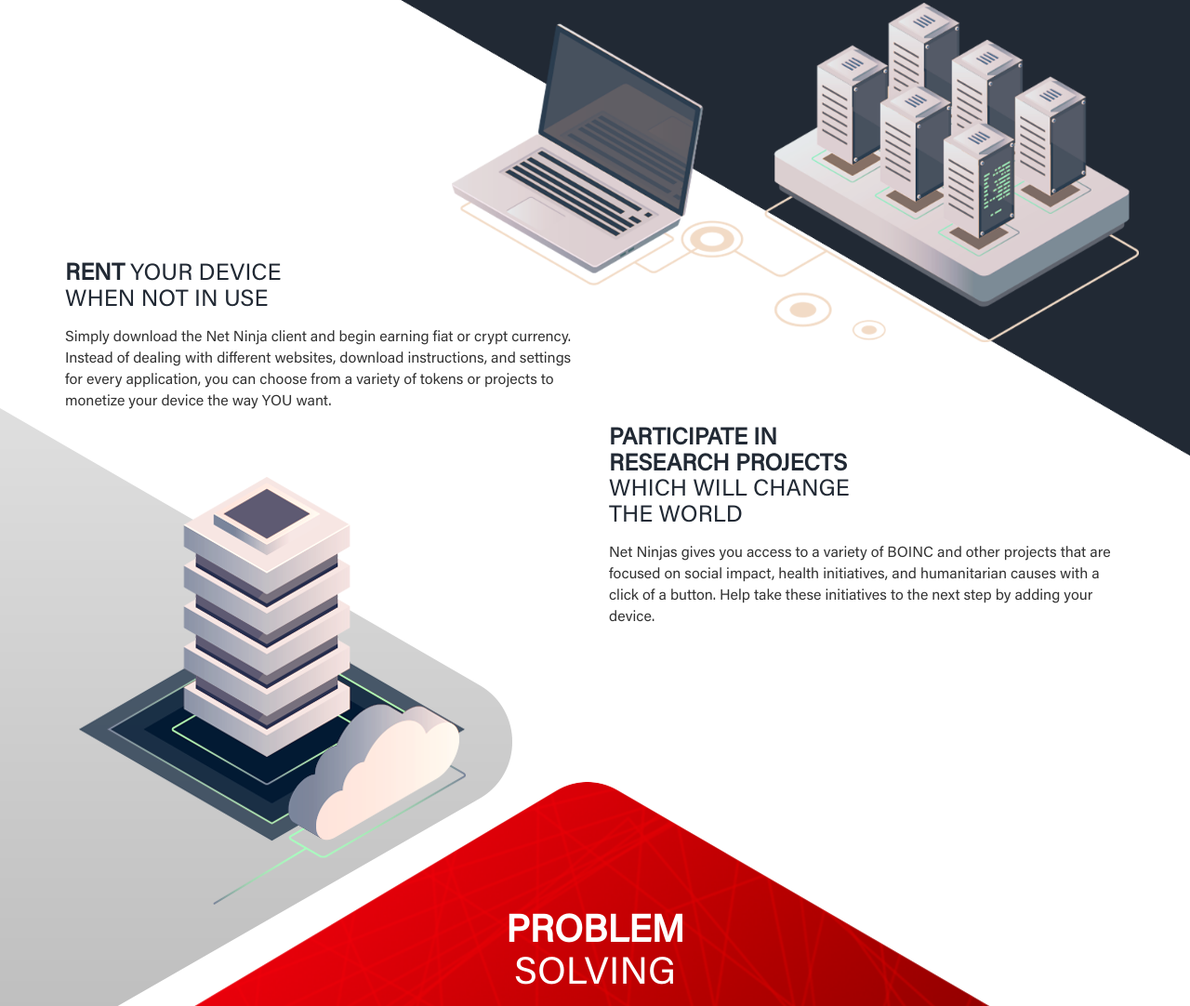
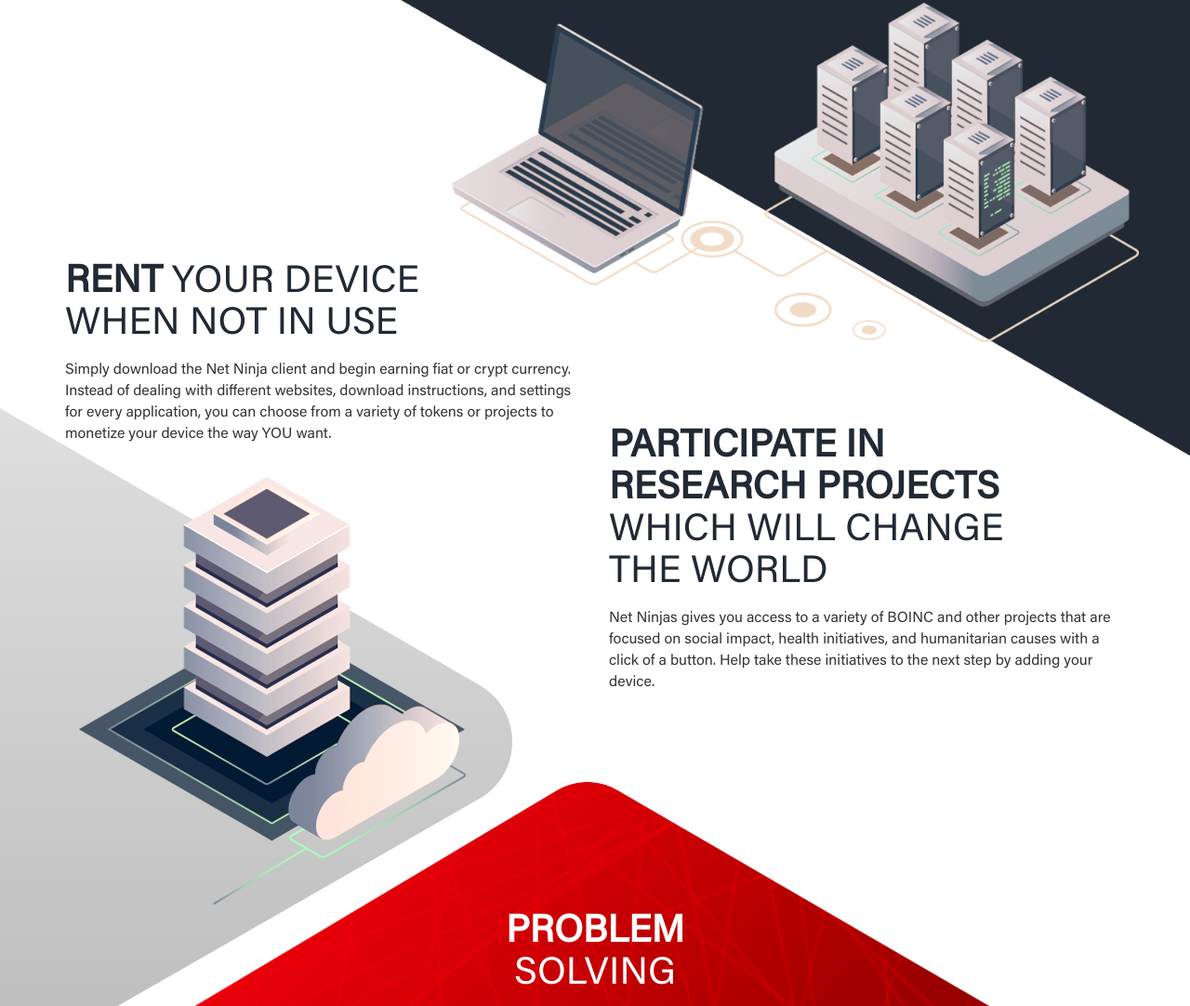
Before and after one commit to BabicIgor/ninja, a plain HTML site: page index.html in a window 1280 px wide. Shown: the part 1251-2333 px from the top of the page at 93% size. Drawn offline with nearby package versions, Linux system fonts and the light colour scheme.

Commit message:
mobile issue

```diff
--- a/assets/styles/styles.css
+++ b/assets/styles/styles.css
@@ -811,6 +811,9 @@ nnj-b {
         height: 901px;
     }
 
+    #section2 .title {
+        font-size: 30px;
+    }
 }
 
 @media screen and (min-width: 1200px) {
@@ -822,6 +825,11 @@ nnj-b {
     #section2 .description {
         font-size: 16px;
     }
+
+    #section2 .title {
+        font-size: 41px;
+    }
+
 }
 
 @media screen and (max-width: 767px) {
```
